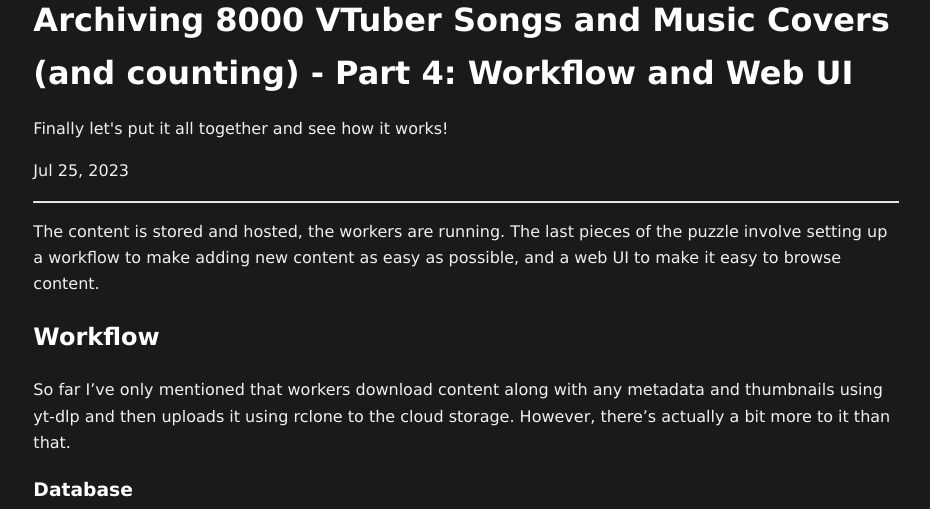
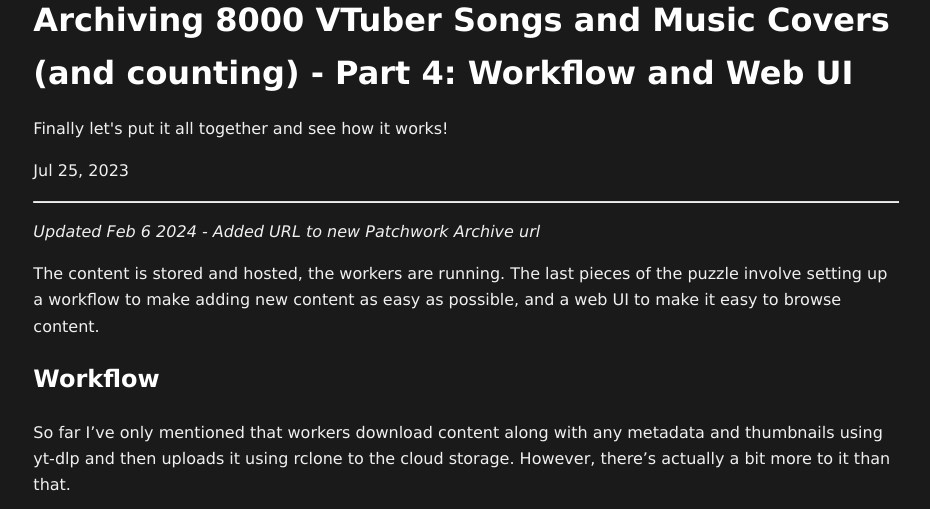
Before and after one commit to pinapelz/pinapelz.github.io, an Astro site: page /blog/patchwork-posts/patchwork-archive-4 in a window 1280 px wide. Shown: the part 507-1016 px from the top of the page, without its empty margins (174-1104 px from the left). Built offline with nearby package versions, Linux system fonts and the light colour scheme; Astro itself is replaced by a stand-in of ours.

Commit message:
update patchwork-4 post with new links

```diff
--- a/src/content/blog/patchwork-posts/patchwork-archive-4.md
+++ b/src/content/blog/patchwork-posts/patchwork-archive-4.md
@@ -4,6 +4,8 @@ description: "Finally let's put it all together and see how it works!"
 pubDate: 'Jul 25 2023'
 heroImage: 'https://files.pinapelz.com/pso2ngs-2232-collab.png'
 ---
+*Updated Feb 6 2024 - Added URL to new Patchwork Archive url*
+
 The content is stored and hosted, the workers are running. The last pieces of the puzzle involve setting up a workflow to make adding new content as easy as possible, and a web UI to make it easy to browse content.
 
 ## Workflow
@@ -434,4 +436,4 @@ button:hover,
 }
 
 </style>
-<a class="button button-patchwork" href="https://archive.pinapelz.moe"  rel="noopener" role="button"><img class="icon" src="/patchwork.png" alt="">Patchwork Archive</a><br>
+<a class="button button-patchwork" href="https://patchwork.moekyun.me"  rel="noopener" role="button"><img class="icon" src="/patchwork.png" alt="">Patchwork Archive</a><br>
```
Also changed, not shown: 1 other file.
